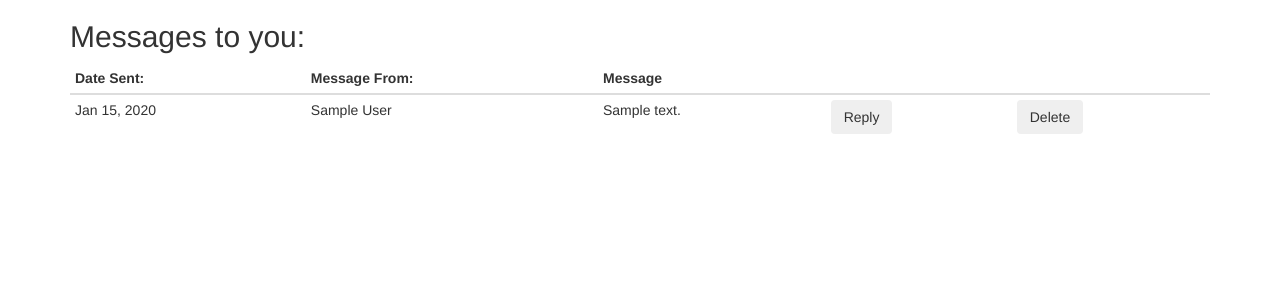
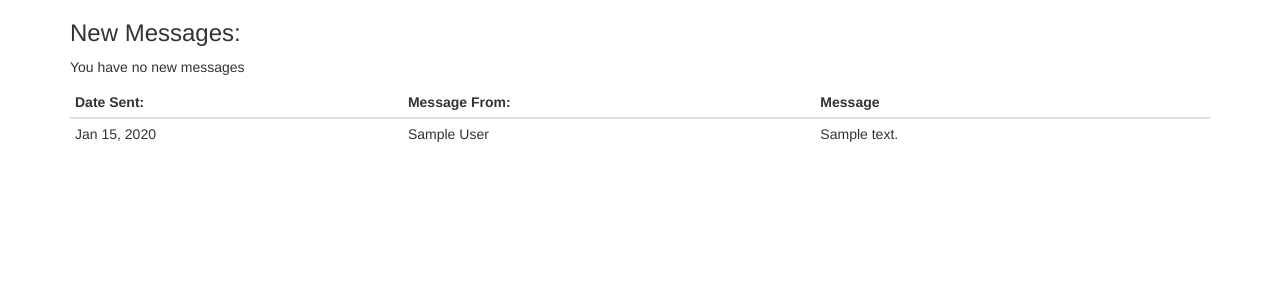
Before and after one commit to akvanhar/HB-FinalProject, a Flask app: page /messages in a window 1280 px wide. Shown: the part 52-352 px from the top of the page. Run offline with Flask 2, Linux system fonts and the light colour scheme; the visitor is signed in with stand-in values (Sample User, id 1); tables that the repository leaves empty hold one stand-in row (values such as "Sample post"); some libraries are stand-ins or nearby versions.

Commit message:
mark messages as read

```diff
--- a/model.py
+++ b/model.py
@@ -282,6 +282,12 @@ class Message(db.Model):
 		db.session.delete(self)
 		db.session.commit()
 
+	def mark_as_read(self):
+	 	"""Mark a message as read"""
+
+	 	self.read_status = 1
+	 	db.session.commit()
+
 
 ################################################################################
 #Helper functions
--- a/server.py
+++ b/server.py
@@ -367,10 +367,13 @@ def messages():
 		user_id = session['user_id']
 		user = User.query.get(user_id)
 
-		user_messages = Message.query.filter_by(receiver_id=user_id)
-		user_messages_by_date = user_messages.order_by(desc('datetime_sent'))
+		unread_messages = Message.query.filter_by(receiver_id=user_id, read_status=0)
+		unread_messages_by_date = unread_messages.order_by(desc('datetime_sent')).all()
 
-		return render_template('messages.html', user_messages=user_messages_by_date, user=user)
+		read_messages = Message.query.filter_by(receiver_id=user_id, read_status=1)
+		read_messages_by_date = read_messages.order_by(desc('datetime_sent')).all()
+
+		return render_template('messages.html', unread_messages=unread_messages_by_date, read_messages=read_messages_by_date, user=user)
 
 @app.route('/send_message', methods=['POST'])
 def send_message():
@@ -419,6 +422,16 @@ def reply_to():
 
 	return "Your message has been sent."
 
+@app.route('/mark_as_read', methods=['POST'])
+def mark_as_read():
+	"""mark a message as read in the db."""
+
+	message_id = request.form.get('message_id')
+	message = Message.query.get(message_id)
+	message.mark_as_read()
+
+	return "Message read"
+
 
 ################################################################################
 
--- a/templates/messages.html
+++ b/templates/messages.html
@@ -4,9 +4,9 @@
 	$("#messagesButton").attr("class", 'active');
 </script>
 
-<h2>Messages to you:</h2>
+<h3>New Messages:</h3>
 <div id="messageSent" class="alert alert-success" role="alert" style="display: none"></div>
-{% if user_messages %}
+{% if unread_messages %}
 	<table class="table table-condensed table-hover">
 		<thead>
 			<tr>
@@ -18,13 +18,13 @@
 			</tr>
 		</thead>
 		<tbody>
-			{% for message in user_messages %}
+			{% for message in unread_messages %}
 				<tr class='user-message' id='message{{ message.message_id }}'>
 					<td>{{ message.datetime_sent.strftime("%b %d, %Y") }}</td>
 					<td>{{ message.user.fname }} {{ message.user.lname }}</td>
 					<td>{{ message.message_sent }}</td>
 					<td>
-							<button id="modalReply{{ message.message_id }}" class="btn" data-toggle="modal" data-target="#myModal{{message.message_id}}">Reply</button>
+						<button id="modalReply{{ message.message_id }}" class="btn btn-sm" data-toggle="modal" data-target="#myModal{{message.message_id}}">Reply</button>
 						<div class="modal fade" id="myModal{{message.message_id}}" tabindex="-1" role="dialog">
 							<div class="modal-dialog" role="document">
     							<div class="modal-content">
@@ -43,12 +43,12 @@
         								<button class="btn btn-primary pull-right" id='submit{{ message.message_id }}'>Reply</button>
     								</div>
     								</form>
-
 								</div>
 							</div>
 						</div>
 					</td>
-						<td><button id='deletemessage{{ message.message_id }}' class="btn">Delete</button></td>
+					<td><button id='deleteMessage{{ message.message_id }}' class="btn btn-sm">Delete</button></td>
+					<td><button id='readButton{{ message.message_id }}' class='btn btn-sm'>Mark as read</button></td>
 				</tr>
 				<script>
 					function deleteMessage(evt) {
@@ -63,7 +63,7 @@
 						});
 					}
 
-					$('#deletemessage{{ message.message_id }}').on('click', deleteMessage);
+					$('#deleteMessage{{ message.message_id }}').on('click', deleteMessage);
 
 					function reply(evt) {
 						//submit the form to the server and close the modal window
@@ -71,9 +71,10 @@
 						message_info = $("#replyTo{{ message.message_id }}").serialize();
 						$.post("/reply_to_message", message_info, function (result) {
 						//Display a success message
-							$(".modal").modal('hide');
 							$("#modalUser{{message.message_id}}").val("");
 							$("#message{{message.message_id}}").html("");
+							$("#myModal{{message.message_id}}").modal('hide');
+							$('.modal-backdrop').fadeOut(50);
 							$("#messageSent").html('');
 							$("#messageSent").css("display", "block");
 							$("#messageSent").html(result);
@@ -82,15 +83,54 @@
 					}//close the reply function
 
 					$('#submit{{ message.message_id }}').click(reply);
+
+					function markAsRead(evt) {
+						var message_id = { message_id: {{ message.message_id }} };
+						$.post("/mark_as_read", message_id, function (result) {
+							$("#messageSent").html('');
+							$("#messageSent").css("display", "block");
+							$("#messageSent").html('Your message has been read.');
+							$("#messageSent").delay(5000).fadeOut();
+							$("#message{{ message.message_id }}").remove();
+							$("readMessage{{ message.message_id }})").append(
+										"<tr><td>{{ message.datetime_sent.strftime('%b %d, %Y') }}</td><td>{{ message.user.fname }} {{ message.user.lname }}</td><td>{{ message.message_sent }}</td></tr>");
+
+							// do something here to reload the tables... maybe just unboled the message? maybe delete the row and add it to the read messages table?
+						});
+					}
+
+					$('#readButton{{ message.message_id }}').click(markAsRead);
 				</script>
 			{% endfor %}
 
 		</tbody>
 	</table>
-
 {% else %}
-	<p>Sorry. You have no messages.</p>
-
+	<p>You have no new messages</p>
+{% endif %}
+{% if read_messages %}
+	<table class="table table-condensed table-hover">
+		<thead>
+			<tr>
+				<th>Date Sent:</th>
+				<th>Message From:</th>
+				<th>Message</th>
+				<th></th>
+				<th></th>
+			</tr>
+		</thead>
+		<tbody>
+			{% for message in read_messages %}
+				<tr class='user-message' id='readMessage{{ message.message_id }}'>
+					<td>{{ message.datetime_sent.strftime("%b %d, %Y") }}</td>
+					<td>{{ message.user.fname }} {{ message.user.lname }}</td>
+					<td>{{ message.message_sent }}</td>
+				</tr>
+			{% endfor %}
+		</tbody>
+	</table>
+{% else %}
+	<p>You have no read messages.</p>
 {% endif %}
 
 {% endblock %}
```
Lines whose indentation alone changed are shown as unchanged.
